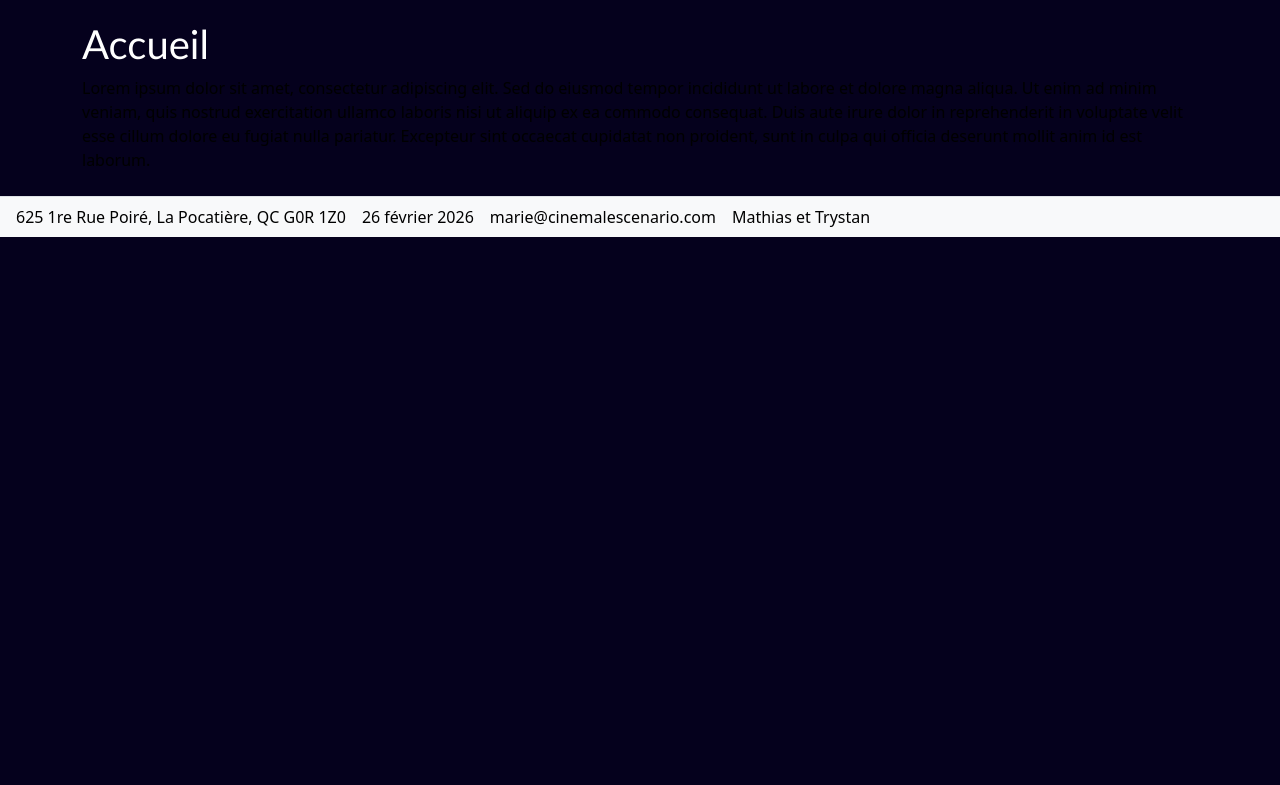
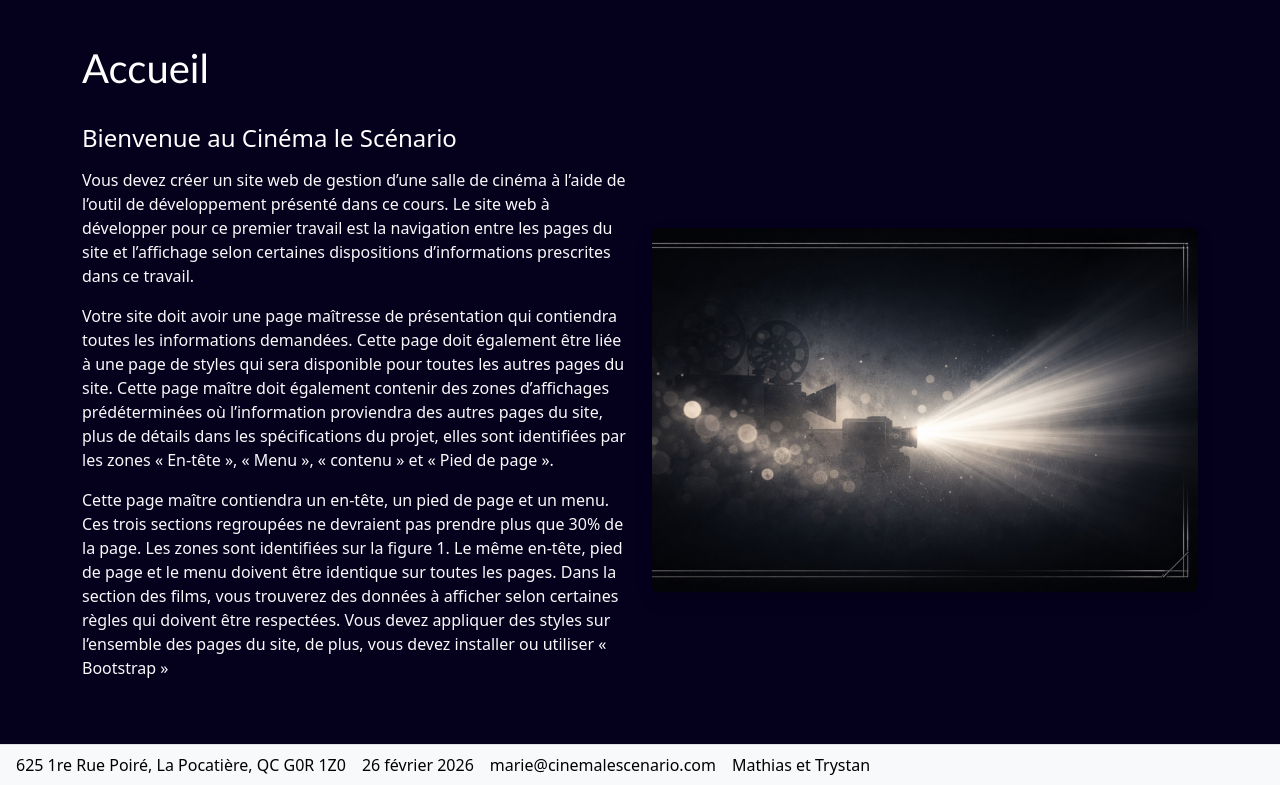
Before and after one commit to Trystanlm/PIW-TP1, a Django app: page / in a window 1280 px wide. Shown: the part 124-909 px from the top of the page. Before the commit the page ends 361 px from the top, so only its background shows below. Run offline with Django 5.2, Linux system fonts and the light colour scheme.

Commit message:
- Page accueil - Page a propos

```diff
--- a/PIW_TP1_TM/PIW_TP1_TM/static/css/style.css
+++ b/PIW_TP1_TM/PIW_TP1_TM/static/css/style.css
@@ -5,6 +5,10 @@ body{
     color: rgb(0, 0, 0);
 }
 
+footer{
+    bottom: 0;
+    width: 100%;
+}
 .header-cinema {
     background-image: url('../css/images/wallpaper.png'); /* À changer plus tard */
     background-size: cover;
--- a/PIW_TP1_TM/PIW_TP1_TM/templates/accueil.html
+++ b/PIW_TP1_TM/PIW_TP1_TM/templates/accueil.html
@@ -3,8 +3,40 @@
 {% block title %}Accueil{% endblock %}
 
 {% block contenu %}
-<div class="container-lg">
+{% load static %}
+<div class="container-lg py-4">
     <h1>Accueil</h1>
-    <p>Lorem ipsum dolor sit amet, consectetur adipiscing elit. Sed do eiusmod tempor incididunt ut labore et dolore magna aliqua. Ut enim ad minim veniam, quis nostrud exercitation ullamco laboris nisi ut aliquip ex ea commodo consequat. Duis aute irure dolor in reprehenderit in voluptate velit esse cillum dolore eu fugiat nulla pariatur. Excepteur sint occaecat cupidatat non proident, sunt in culpa qui officia deserunt mollit anim id est laborum.</p>
+    <div class="row g-4 align-items-center mt-2">
+        <!-- Colonne gauche : description -->
+        <div class="col-md-6">
+            <h2 class="text-white fs-4 mb-3">Bienvenue au Cinéma le Scénario</h2>
+            <p class="text-light">
+                Vous devez créer un site web de gestion d’une salle de cinéma à l’aide de l’outil de développement
+                présenté dans ce cours. Le site web à développer pour ce premier travail est la navigation entre les
+                pages du site et l’affichage selon certaines dispositions d’informations prescrites dans ce travail.
+            </p>
+            <p class="text-light">
+               Votre site doit avoir une page maîtresse de présentation qui contiendra toutes les informations
+                demandées. Cette page doit également être liée à une page de styles qui sera disponible pour toutes
+                les autres pages du site. Cette page maître doit également contenir des zones d’affichages
+                prédéterminées où l’information proviendra des autres pages du site, plus de détails dans les
+                spécifications du projet, elles sont identifiées par les zones « En-tête », « Menu », « contenu » et «
+                Pied de page ».
+            </p>
+            <p class="text-light">
+                Cette page maître contiendra un en-tête, un pied de page et un menu. Ces trois sections regroupées
+                ne devraient pas prendre plus que 30% de la page. Les zones sont identifiées sur la figure 1. Le même
+                en-tête, pied de page et le menu doivent être identique sur toutes les pages.
+                Dans la section des films, vous trouverez des données à afficher selon certaines règles qui doivent être
+                respectées.
+                Vous devez appliquer des styles sur l’ensemble des pages du site, de plus, vous devez installer ou
+                utiliser « Bootstrap »
+            </p>
+        </div>
+        <div class="col-md-6 text-center">
+                <img src="{% static 'css/images/wallpaper.png' %}" alt="Cinéma le Scénario"
+                    class="img-fluid rounded shadow cinema-accueil-img">
+            </div>
+    </div>
 </div>
 {% endblock %}
```
Also changed, not shown: PIW_TP1_TM/PIW_TP1_TM/templates/apropos.html (+82 -2 lines), README.md.
